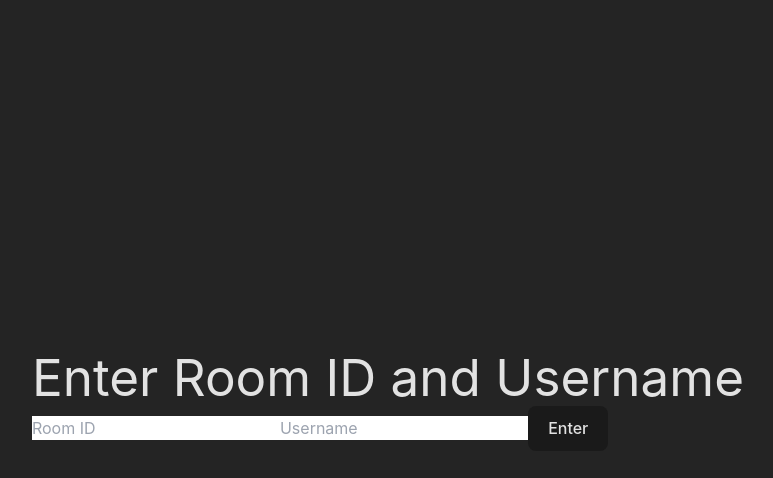
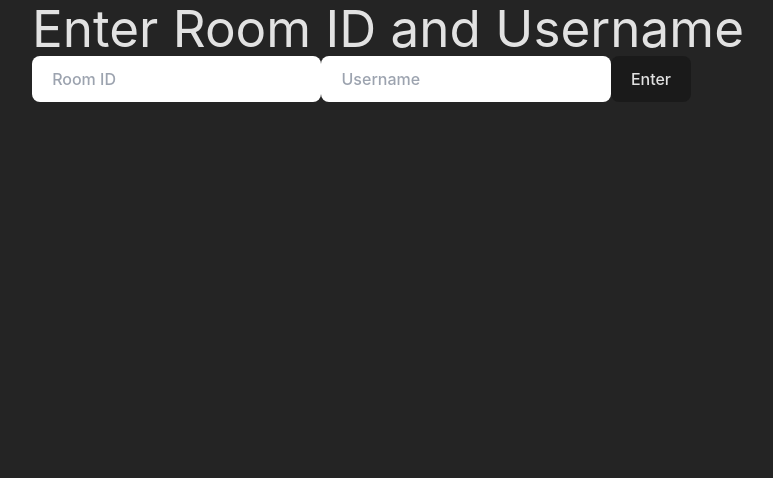
Before and after one commit to DillonRmD/chat-app-client, a React (Vite) app: page / in a window 1280 px wide. Shown: the top 478 px of the page, without its empty margins (252-1025 px from the left). Built offline with nearby package versions, Linux system fonts and the light colour scheme.

Commit message:
Removed MUI from chat page

```diff
--- a/src/App.tsx
+++ b/src/App.tsx
@@ -15,13 +15,13 @@ const App = () => {
   };
 
   return (
-    <div className="flex items-center">
+    <>
       {enterRoom ? (
         <ChatRoom username={username} roomId={roomId} />
       ) : (
         <JoinPage submissionCallback={handleModalSubmission} />
       )}
-    </div>
+    </>
   );
 };
 
--- a/src/components/ChatRoom.tsx
+++ b/src/components/ChatRoom.tsx
@@ -1,4 +1,3 @@
-import { Button, Grid, TextField, Typography } from "@mui/material";
 import { useEffect, useState } from "react";
 import useWebSocket from "react-use-websocket";
 
@@ -32,22 +31,18 @@ const ChatRoom = (props: ChatRoomProps) => {
   };
 
   return (
-    <Grid container spacing={2} direction="column">
-      Room: {roomId}
-      <Grid item direction="column">
-        <Grid item>
-          Messages
-          {messages.map((message: string, index: number) => {
-            return <h3 key={index}>{message}</h3>;
-          })}
-        </Grid>
-
-      </Grid>
-        <TextField onChange={handleCurrentMessageChange}></TextField>
-        <Button variant="contained" onClick={submitMessage}>
-          Submit
-        </Button>
-    </Grid>
+    <div className="h-screen">
+      <h1 className="text-left">Room: {roomId}</h1>
+      <div>
+        {messages.map((message: string, index: number) => {
+          return <h3 key={index}>{message}</h3>;
+        })}
+      </div>
+      <div className="sticky bottom-0">
+        <input onChange={handleCurrentMessageChange} className=""></input>
+        <button onClick={submitMessage}>Send</button>
+      </div>
+    </div>
   );
 };
 
--- a/src/index.css
+++ b/src/index.css
@@ -6,6 +6,8 @@
   font-family: Inter, system-ui, Avenir, Helvetica, Arial, sans-serif;
   line-height: 1.5;
   font-weight: 400;
+  height: 100%;
+  min-height: 100vh;
 
   color-scheme: light dark;
   color: rgba(255, 255, 255, 0.87);
@@ -32,13 +34,29 @@ body {
   display: flex;
   justify-content: center;
   place-items: center;
-  min-width: 320px;
-  min-height: 100vh;
 }
 
 h1 {
   font-size: 3.2em;
   line-height: 1.1;
+}
+
+input {
+  border-radius: 8px;
+  color: black;
+  border: 1px solid transparent;
+  padding: 0.6em 1.2em;
+  font-size: 1em;
+  font-weight: 500;
+  font-family: inherit;
+  transition: border-color 0.25s;
+}
+input:hover {
+  border-color: #646cff;
+}
+input:focus,
+input:focus-visible {
+  outline: 4px auto -webkit-focus-ring-color;
 }
 
 button {
```
